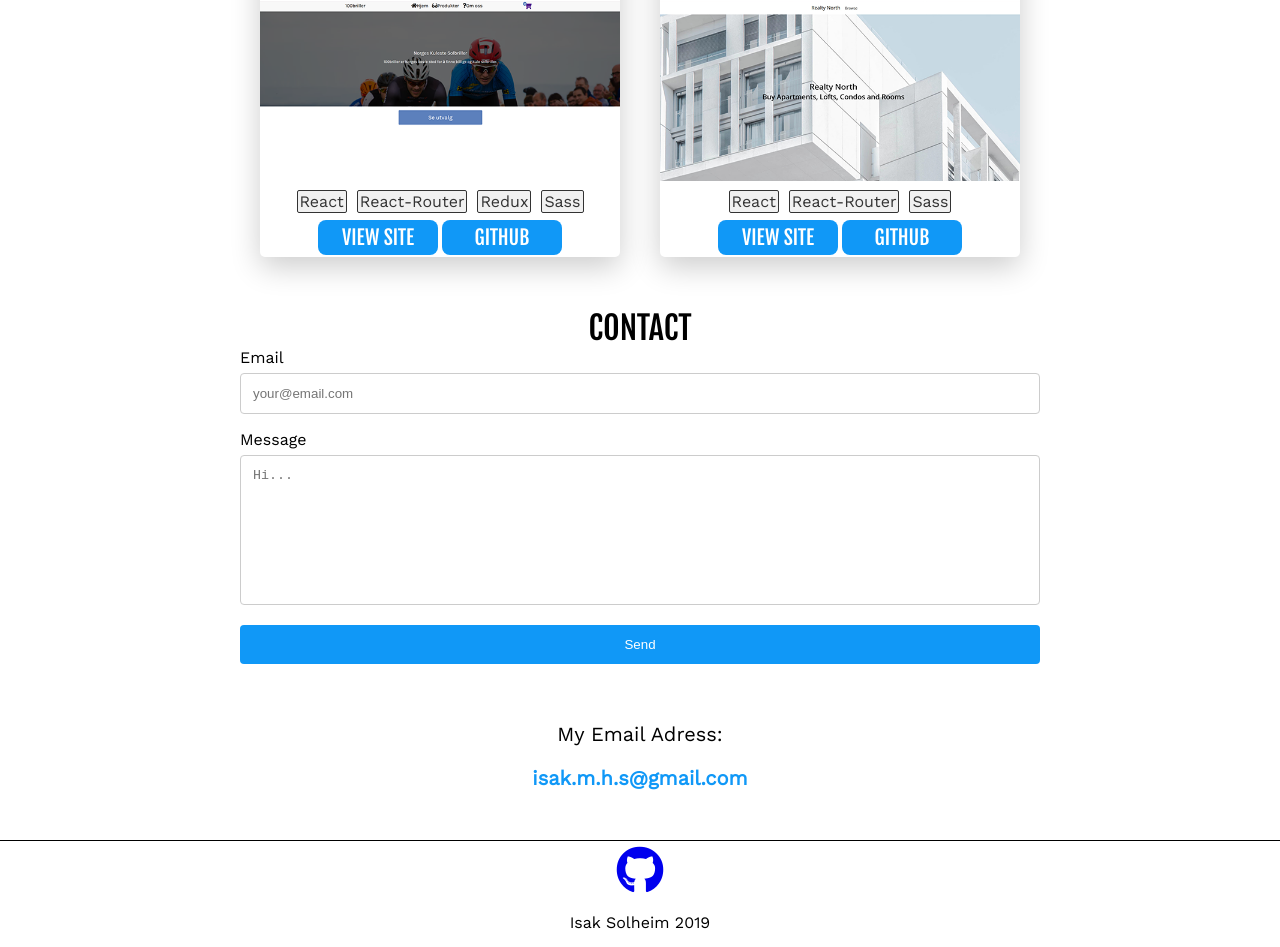
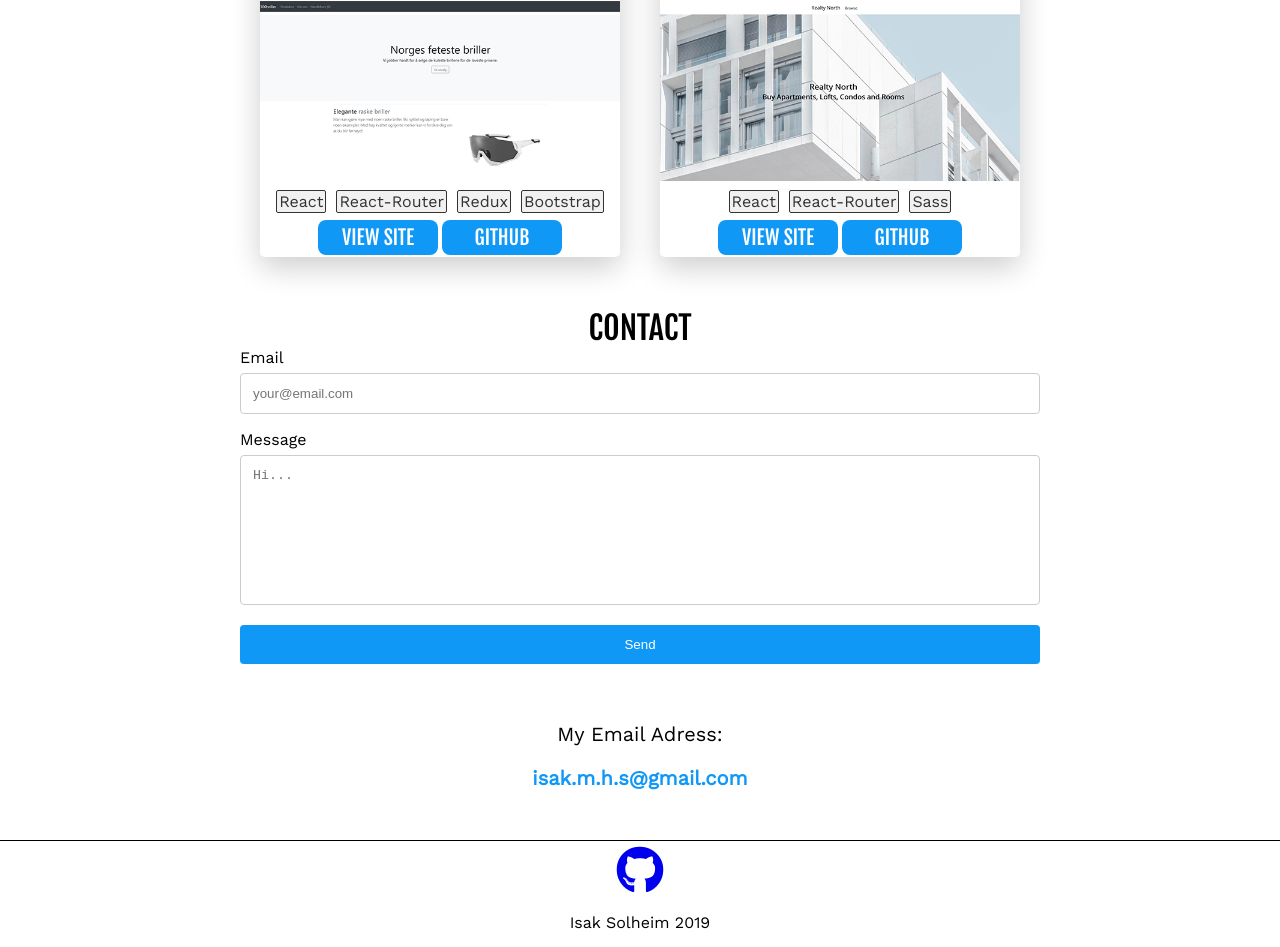
Before and after one commit to isaksolheim/react-portfolio, a React (Create React App) app: page / in a window 1280 px wide. Shown: the part 2117-3064 px from the top of the page. Built offline with nearby package versions, Linux system fonts and the light colour scheme.

Commit message:
changed link and picture of 100briller

```diff
--- a/src/components/Projects.js
+++ b/src/components/Projects.js
@@ -37,10 +37,10 @@ function Projects() {
           <div className="tech">React</div>
           <div className="tech">React-Router</div>
           <div className="tech">Redux</div>
-          <div className="tech">Sass</div>
+          <div className="tech">Bootstrap</div>
           <div className="buttons">
-            <div className="project-button">View Site</div>
-            <div className="project-button">Github</div>
+            <a href="https://briller-5f4fd.firebaseapp.com/"><div className="project-button">View Site</div></a>
+            <a href="https://github.com/wickdeeb/100briller"><div className="project-button">Github</div></a>
           </div>
         </div>
         <div className="project-card">
```
Also changed, not shown: public/images/100briller.png.
